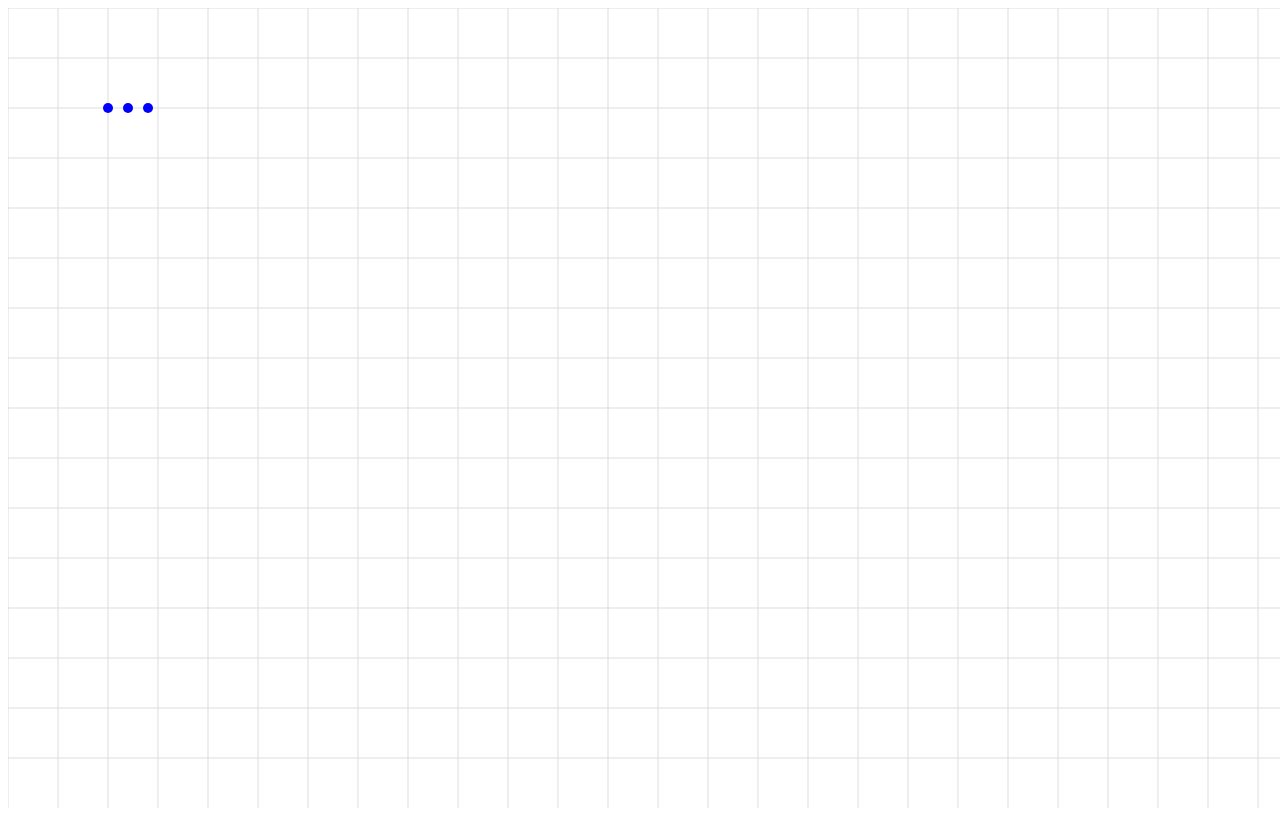
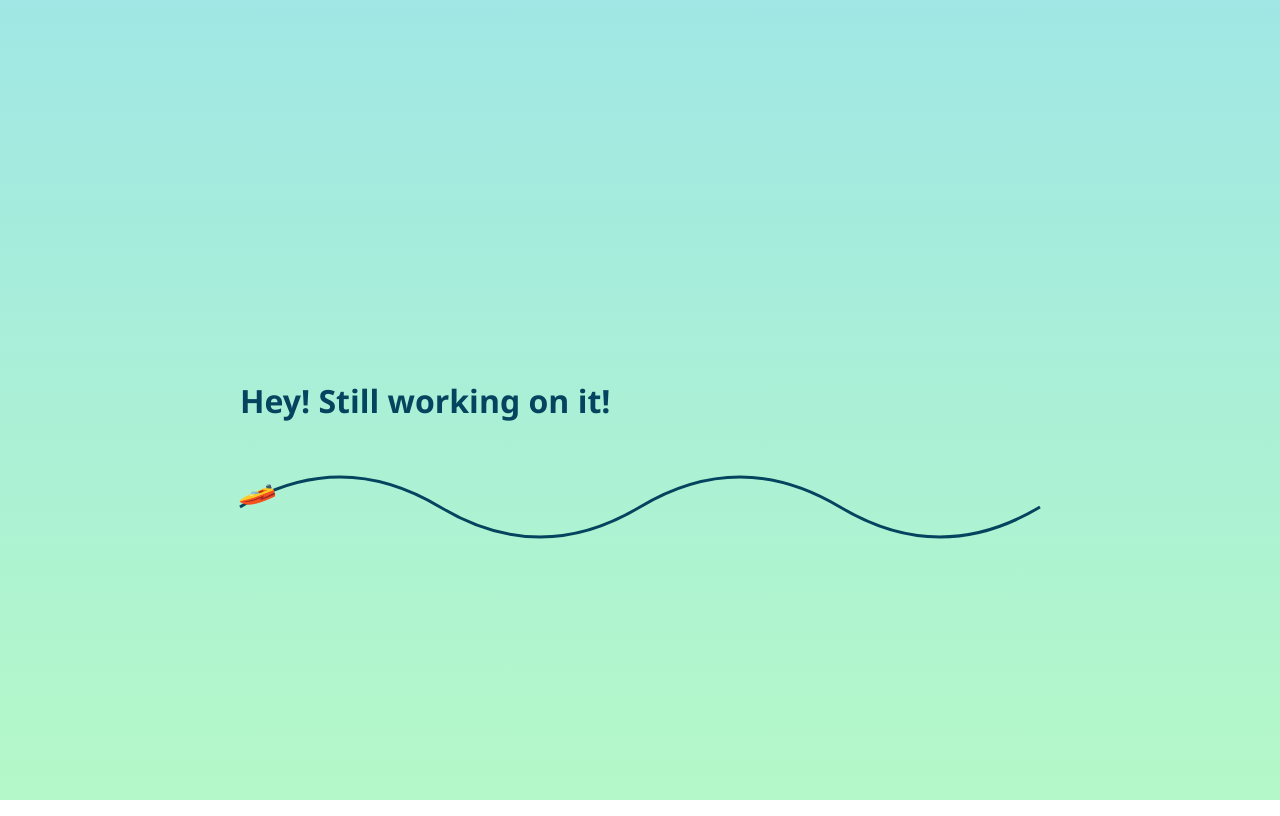
Before and after one commit to CaptainPancakeWithBacon/Mini-Waterways, a website built with Vite: page index.html in a window 1280 px wide. Built offline with nearby package versions, Linux system fonts and the light colour scheme.

Commit message:
removed grid for rework added temp page

```diff
--- a/index.html
+++ b/index.html
@@ -1,11 +1,79 @@
 <!DOCTYPE html>
 <html lang="en">
-  <head>
-    <meta charset="UTF-8" />
-    <title>Mini Waterways</title>
-  </head>
-  <body>
-    <canvas id="gameCanvas" style="display:block;width:100vw;height:100vh;"></canvas>
-    <script type="module" src="/src/main.ts"></script>
-  </body>
+<head>
+  <meta charset="UTF-8" />
+  <meta name="viewport" content="width=device-width, initial-scale=1.0"/>
+  <title>Still Working On It!</title>
+  <style>
+    body {
+      margin: 0;
+      background: linear-gradient(to bottom, #a0e7e5, #b4f8c8);
+      display: flex;
+      justify-content: center;
+      align-items: center;
+      height: 100vh;
+      font-family: 'Segoe UI', Tahoma, Geneva, Verdana, sans-serif;
+      overflow: hidden;
+    }
+
+    .wrapper {
+      position: relative;
+      width: 80%;
+      max-width: 800px;
+    }
+
+    .text {
+      font-size: 2rem;
+      font-weight: bold;
+      color: #05445E;
+      white-space: nowrap;
+      overflow: hidden;
+      border-right: 3px solid rgba(0,0,0,0.5);
+      width: 0;
+      animation: typing 3s steps(30, end) forwards, blink 0.7s infinite step-end alternate;
+    }
+
+    @keyframes typing {
+      from { width: 0 }
+      to { width: 100% }
+    }
+
+    @keyframes blink {
+      50% { border-color: transparent }
+    }
+
+    svg {
+      position: absolute;
+      top: 3rem;
+      left: 0;
+      width: 100%;
+      height: 150px;
+      overflow: visible;
+    }
+
+    .boat {
+      font-size: 2rem;
+    }
+
+    .path {
+      stroke: #05445E;
+      stroke-width: 3;
+      fill: none;
+    }
+  </style>
+</head>
+<body>
+  <div class="wrapper">
+    <div class="text">Hey! Still working on it!</div>
+    <svg>
+      <path id="wavePath" class="path" d="M0,80 Q100,20 200,80 T400,80 T600,80 T800,80" />
+      <text class="boat">
+        <textPath href="#wavePath" startOffset="0%">
+          <tspan id="boat">🚤</tspan>
+          <animate attributeName="startOffset" values="0%;100%" dur="5s" repeatCount="indefinite" />
+        </textPath>
+      </text>
+    </svg>
+  </div>
+</body>
 </html>
--- a/src/main.ts
+++ b/src/main.ts
@@ -1,85 +1,20 @@
-import { Boat } from './Boat';
+window.onload = () => {
+  requestAnimationFrame(() => {
+    const boatPath = document.getElementById('boat');
 
-const canvas = document.getElementById("gameCanvas") as HTMLCanvasElement;
-const ctx = canvas.getContext("2d")!;
-canvas.width = window.innerWidth;
-canvas.height = window.innerHeight;
+    if (boatPath instanceof SVGTextPathElement) {
+      let offset = 0;
 
-const cellSize = 50;
-const cols = Math.floor(canvas.width / cellSize);
-const rows = Math.floor(canvas.height / cellSize);
+      const moveBoat = () => {
+        offset += 0.5;
+        if (offset > 100) offset = 0;
+        boatPath.setAttribute('startOffset', `${offset}%`);
+        requestAnimationFrame(moveBoat);
+      };
 
-let boats: Boat[] = Array.from({ length: 3 }, (_, i) => new Boat({ x: 100 + i * 20, y: 100 }));
-let currentPath: { x: number; y: number }[] = [];
-let isDrawing = false;
-
-function snapToGrid(x: number, y: number) {
-    return {
-        x: Math.round(x / cellSize) * cellSize,
-        y: Math.round(y / cellSize) * cellSize
-    };
-}
-
-function drawGrid() {
-    ctx.strokeStyle = "#ddd";
-    for (let x = 0; x < canvas.width; x += cellSize) {
-        ctx.beginPath();
-        ctx.moveTo(x, 0);
-        ctx.lineTo(x, canvas.height);
-        ctx.stroke();
+      moveBoat();
+    } else {
+      console.error("🚤 #boat not found or not SVGTextPathElement");
     }
-    for (let y = 0; y < canvas.height; y += cellSize) {
-        ctx.beginPath();
-        ctx.moveTo(0, y);
-        ctx.lineTo(canvas.width, y);
-        ctx.stroke();
-    }
-}
-
-canvas.addEventListener("mousedown", (e) => {
-    isDrawing = true;
-    const pos = snapToGrid(e.clientX, e.clientY);
-    currentPath = [pos];
-});
-
-canvas.addEventListener("mousemove", (e) => {
-    if (isDrawing) {
-        const pos = snapToGrid(e.clientX, e.clientY);
-        const last = currentPath[currentPath.length - 1];
-        if (last.x !== pos.x || last.y !== pos.y) {
-            currentPath.push(pos);
-        }
-    }
-});
-
-canvas.addEventListener("mouseup", () => {
-    isDrawing = false;
-    if (currentPath.length > 1) {
-        boats.forEach(boat => boat.setPath([...currentPath]));
-    }
-});
-
-function drawPath(path: { x: number; y: number }[]) {
-    if (path.length < 2) return;
-    ctx.strokeStyle = "rgba(0, 0, 255, 0.5)";
-    ctx.lineWidth = 2;
-    ctx.beginPath();
-    ctx.moveTo(path[0].x, path[0].y);
-    for (let i = 1; i < path.length; i++) {
-        ctx.lineTo(path[i].x, path[i].y);
-    }
-    ctx.stroke();
-}
-
-function gameLoop() {
-    ctx.clearRect(0, 0, canvas.width, canvas.height);
-    drawGrid();
-    drawPath(currentPath);
-    boats.forEach(boat => {
-        boat.update();
-        boat.draw(ctx);
-    });
-    requestAnimationFrame(gameLoop);
-}
-
-gameLoop();
+  });
+};
```
Also changed, not shown: package.json (+6 -4 lines), 1 other file.
